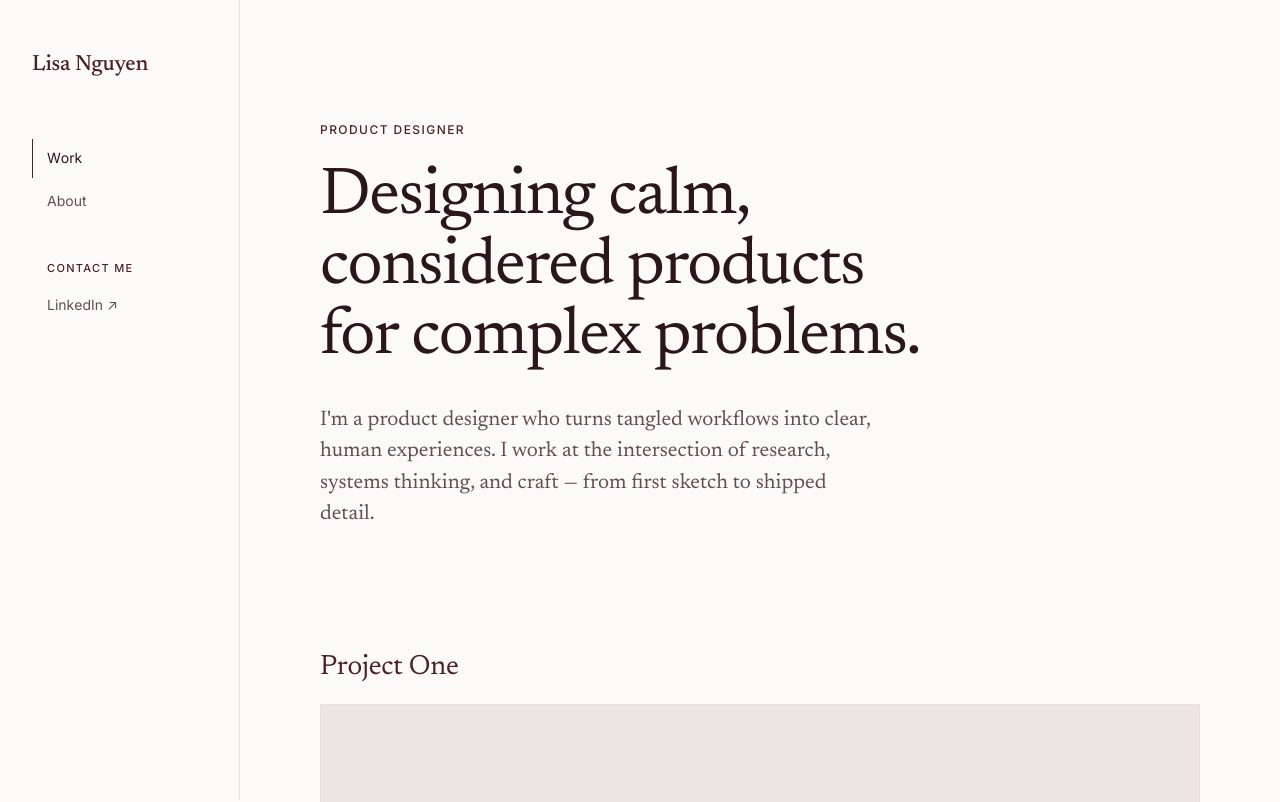
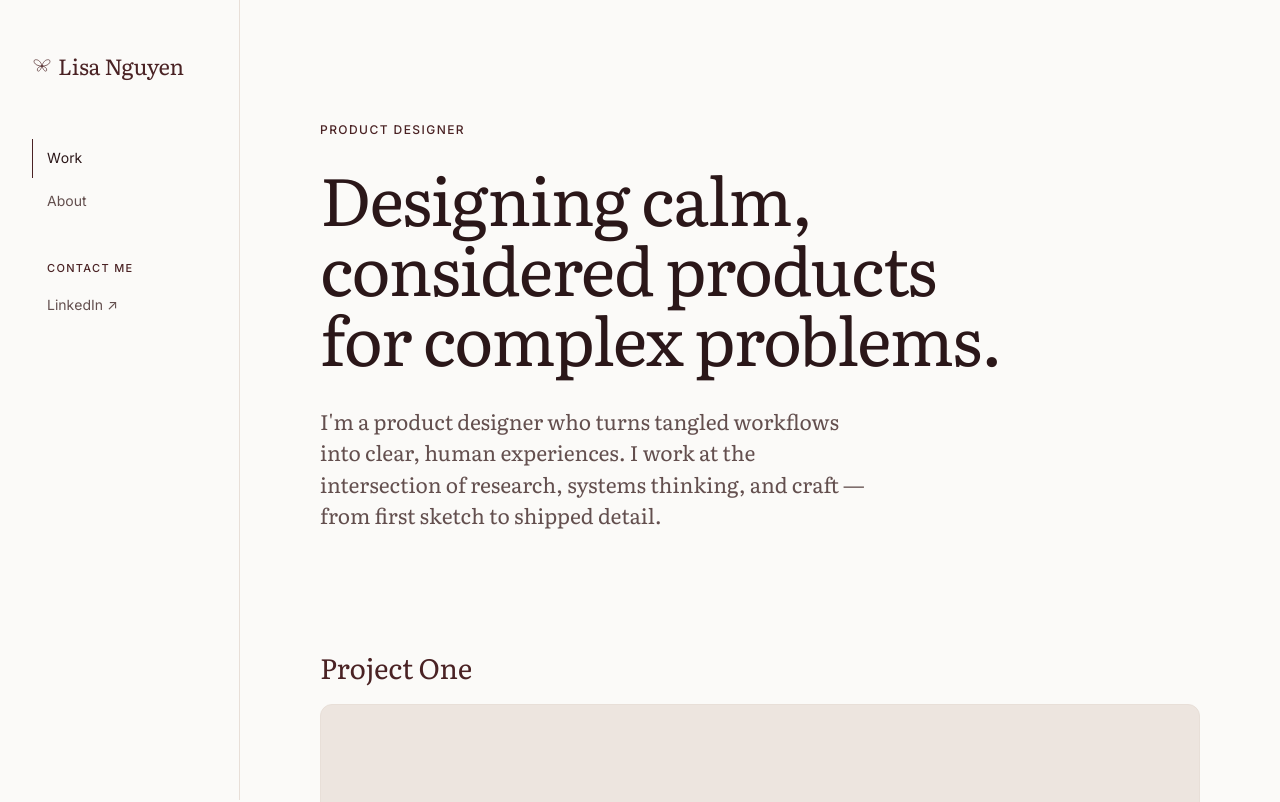
Before and after one commit to ngudesign/portfolio, an Astro site: page / in a window 1280 px wide. Shown: the top 802 px of the page. Built offline with nearby package versions, Linux system fonts and the light colour scheme; Astro itself is replaced by a stand-in of ours; a web font is replaced by a local one.

Commit message:
Refine typography, name and project hovers
- Main serif is now Literata; the name uses Gloock with a fine
  single-stroke butterfly in the accent color
- Secondary text darkened to #634F4E for 7.3:1 contrast
- Project titles show an oxblood arrow on hover
- Project images and the portrait get rounded 12px frames
- LinkedIn links to linkedin.com/in/ngudesign

Co-Authored-By: Claude Opus 5.5 <noreply@anthropic.com>

```diff
--- a/src/layouts/BaseLayout.astro
+++ b/src/layouts/BaseLayout.astro
@@ -22,12 +22,18 @@ const year = new Date().getFullYear();
   <title>{title}</title>
   <link rel="preconnect" href="https://fonts.googleapis.com">
   <link rel="preconnect" href="https://fonts.gstatic.com" crossorigin>
-  <link href="https://fonts.googleapis.com/css2?family=Newsreader:ital,opsz,wght@0,6..72,300..600;1,6..72,300..600&family=Inter:ital,wght@0,400;0,500;1,400;1,500&display=swap" rel="stylesheet">
+  <link href="https://fonts.googleapis.com/css2?family=Literata:ital,opsz,wght@0,7..72,300..600;1,7..72,300..600&family=Inter:ital,wght@0,400;0,500;1,400;1,500&family=Gloock&display=swap" rel="stylesheet">
 </head>
 <body id="top">
   <div class="layout">
     <aside class="sidebar">
-      <a class="wordmark" href={url('/')}>Lisa Nguyen</a>
+      <a class="wordmark" href={url('/')}>
+        <svg class="wordmark-icon" viewBox="0 0 24 24" aria-hidden="true" fill="none" stroke="currentColor" stroke-width="0.8" stroke-linecap="round" stroke-linejoin="round">
+          <path d="M12 12c1-5 4.5-8 8-7.5 2.6.4 2 4.6-2 6.4-1.8.8-3.6 1-6 1.1 3.4.6 6 2.4 5.6 5-.4 2.4-3.6 1.6-5.6-5" />
+          <path d="M12 12c1-5 4.5-8 8-7.5 2.6.4 2 4.6-2 6.4-1.8.8-3.6 1-6 1.1 3.4.6 6 2.4 5.6 5-.4 2.4-3.6 1.6-5.6-5" transform="translate(24 0) scale(-1 1)" />
+        </svg>
+        Lisa Nguyen
+      </a>
       <nav class="nav" aria-label="Primary">
         <ul>
           <li><a href={url('/')} aria-current={active === 'work' ? 'page' : undefined}><span class="ul">Work</span></a></li>
@@ -35,7 +41,7 @@ const year = new Date().getFullYear();
         </ul>
         <p class="nav-label" id="nav-contact">Contact me</p>
         <ul aria-labelledby="nav-contact">
-          <li><a href="https://www.linkedin.com/" target="_blank" rel="noopener"><span class="ul">LinkedIn</span> <span aria-hidden="true">↗</span></a></li>
+          <li><a href="https://www.linkedin.com/in/ngudesign" target="_blank" rel="noopener"><span class="ul">LinkedIn</span> <span aria-hidden="true">↗</span></a></li>
         </ul>
       </nav>
     </aside>
--- a/src/pages/index.astro
+++ b/src/pages/index.astro
@@ -17,7 +17,7 @@ const projects = (await getCollection('work')).sort((a, b) => a.data.order - b.d
     {projects.map((project) => (
       <article class="project">
         <a href={url(`/work/${project.id}/`)}>
-          <h2 class="project-title"><span class="ul">{project.data.title}</span></h2>
+          <h2 class="project-title"><span class="ul">{project.data.title}</span> <span class="project-arrow" aria-hidden="true">→</span></h2>
           {project.data.cover?.src
             ? <img class="project-image" src={url(project.data.cover.src)} alt={project.data.cover.alt} />
             : <div class="project-image" role="img" aria-label={`Placeholder image for ${project.data.title}`}></div>}
--- a/src/styles/global.css
+++ b/src/styles/global.css
@@ -11,10 +11,11 @@
   --label:   var(--accent); /* eyebrows, section + nav labels */
   --heading: var(--ink);    /* wordmark + page headline */
 
-  --serif: "Newsreader", Georgia, "Times New Roman", serif;
+  --serif: "Literata", Georgia, "Times New Roman", serif;
   --sans: "Inter", -apple-system, BlinkMacSystemFont, "Helvetica Neue", sans-serif;
 
   --sidebar-w: 240px;
+  --radius-image: 12px;   /* rounded frame for project images and the portrait */
 }
 
 /* ---------- Alternate palettes (saved for reference, not active) ----------
@@ -86,11 +87,22 @@ a { color: inherit; text-decoration: none; }
 }
 
 .wordmark {
+  display: inline-flex;
+  align-items: center;
+  gap: 6px;
   color: var(--accent);
-  font-family: var(--serif);
+  /* Gloock is used only for the name; it comes in a single weight (400) */
+  font-family: "Gloock", var(--serif);
   font-size: 22px;
-  font-weight: 500;
+  font-weight: 400;
   letter-spacing: -0.01em;
+}
+
+/* Single-stroke butterfly before the name, drawn in the accent color */
+.wordmark-icon {
+  flex: none;
+  width: 20px;
+  height: 20px;
 }
 
 .nav ul {
@@ -189,6 +201,8 @@ a { color: inherit; text-decoration: none; }
   aspect-ratio: 16 / 10;
   background: var(--surface);
   border: 1px solid var(--rule);
+  border-radius: var(--radius-image);
+  overflow: hidden;
 }
 
 /* ---------- About ---------- */
@@ -198,6 +212,8 @@ a { color: inherit; text-decoration: none; }
   aspect-ratio: 16 / 10;
   background: var(--surface);
   border: 1px solid var(--rule);
+  border-radius: var(--radius-image);
+  overflow: hidden;
 }
 
 .about-section {
@@ -365,9 +381,24 @@ a:focus-visible .ul,
 a:hover .ul + [aria-hidden="true"],
 a:focus-visible .ul + [aria-hidden="true"] { transform: translateX(6px); }
 
+/* Project titles only: an oxblood arrow fades in and slides along with the title */
+.project-title .ul + .project-arrow {
+  opacity: 0;
+  transform: translateX(-4px);
+  color: var(--accent);
+  transition: opacity .3s ease, transform .35s cubic-bezier(.3, .7, .2, 1);
+}
+
+a:hover .project-title .ul + .project-arrow,
+a:focus-visible .project-title .ul + .project-arrow {
+  opacity: 1;
+  transform: translateX(6px);
+}
+
 @media (prefers-reduced-motion: reduce) {
   .roll i { transition: none; }
   .ul, .ul + [aria-hidden="true"] { transition: none; }
+  .project-title .ul + .project-arrow { transition: none; }
 }
 
 /* Real images (when a src is added) fill the same frame as the placeholders */
@@ -484,6 +515,8 @@ img.cs-image {
   aspect-ratio: 16 / 10;
   background: var(--surface);
   border: 1px solid var(--rule);
+  border-radius: var(--radius-image);
+  overflow: hidden;
 }
 .cs-figure figcaption {
   margin-top: 12px;
```
